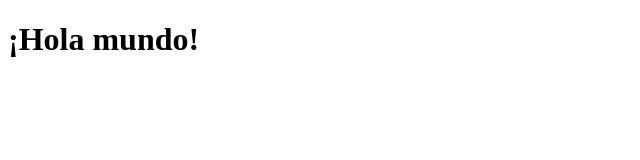
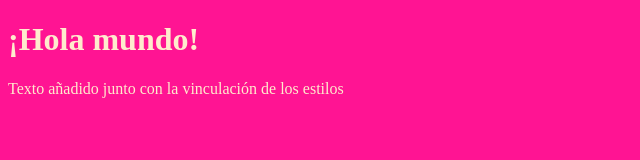
Before and after one commit to anasanjuanc/pruebas, a plain HTML site: page INDEX.HTML in a window 1280 px wide. Shown: the whole page, without its empty margins (0-640 px from the left). Drawn offline with Linux system fonts and the light colour scheme.

Commit message:
descripcion

```diff
--- /dev/null
+++ b/CSS/misestilos.css
@@ -0,0 +1,4 @@
+body{
+    background-color: deeppink;
+    color: blanchedalmond;
+}
--- a/INDEX.HTML
+++ b/INDEX.HTML
@@ -4,8 +4,10 @@
     <meta charset="UTF-8">
     <meta name="viewport" content="width=device-width, initial-scale=1.0">
     <title>EJEMPLOS GIT</title>
+    <link rel="stylesheet" href="css/misestilos.css">
 </head>
 <body>
     <h1>¡Hola mundo!</h1>
+    <p>Texto añadido junto con la vinculación de los estilos</p>
 </body>
 </html>
```
Also changed, not shown: JS/micodigo.js (added).
